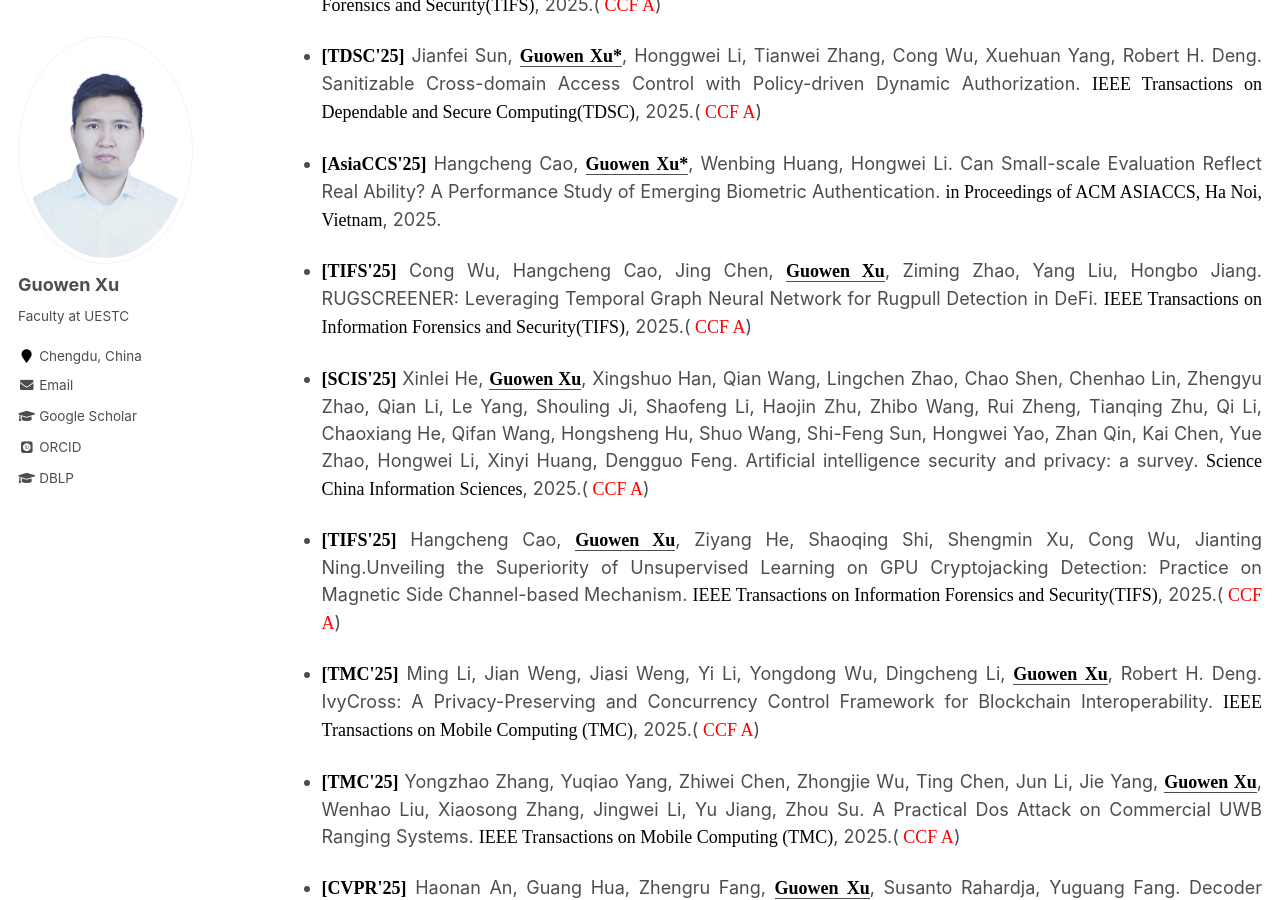
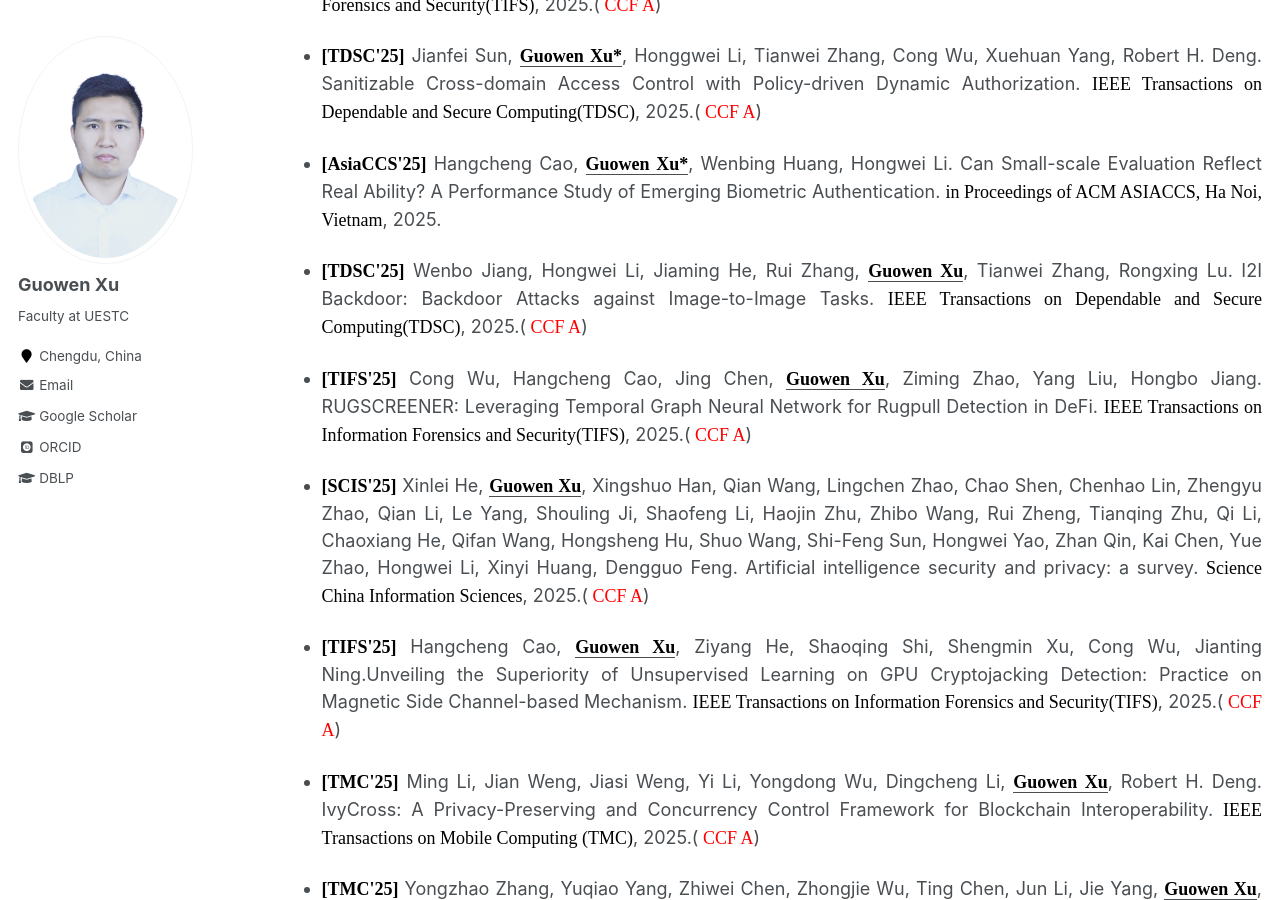
Before and after one commit to Guowen-xu/guowen-xu.github.io, a Jekyll site: the page built from _pages/publications.md, in a window 1280 px wide and 900 px high, scrolled down 915 px. Built offline with Jekyll 4.4.1, drawn with Linux system fonts in a browser that asks for light colours; some web fonts are replaced.

Commit message:
Update publications.md

```diff
--- a/_pages/publications.md
+++ b/_pages/publications.md
@@ -27,6 +27,8 @@ You can find my articles on my [Google Scholar](https://scholar.google.com.hk/ci
 * <p align="justify"> <b><font face="Times New Roman" color=black size=4> [TDSC'25]</font></b> Jianfei Sun, <u><b><font face="Times New Roman" color=black size=4> Guowen Xu*</font></b></u>, Honggwei Li, Tianwei Zhang, Cong Wu,  Xuehuan Yang,  Robert H. Deng. Sanitizable Cross-domain Access Control with Policy-driven Dynamic Authorization. <font face="Times New Roman" color=black size=4> IEEE Transactions on Dependable and Secure Computing(TDSC)</font>, 2025.(<font face="Times New Roman" color=red size=4> CCF A</font>)
 
 * <p align="justify"> <b><font face="Times New Roman" color=black size=4> [AsiaCCS'25]</font></b> Hangcheng Cao, <u><b><font face="Times New Roman" color=black size=4> Guowen Xu*</font></b></u>, Wenbing Huang, Hongwei Li. Can Small-scale Evaluation Reflect Real Ability? A Performance Study of Emerging Biometric Authentication. <font face="Times New Roman" color=black size=4> in Proceedings of ACM ASIACCS, Ha Noi, Vietnam</font>, 2025.
+
+* <p align="justify"> <b><font face="Times New Roman" color=black size=4> [TDSC'25]</font></b> Wenbo Jiang, Hongwei Li, Jiaming He, Rui Zhang, <u><b><font face="Times New Roman" color=black size=4> Guowen Xu</font></b></u>, Tianwei Zhang, Rongxing Lu.  I2I Backdoor: Backdoor Attacks against Image-to-Image Tasks. <font face="Times New Roman" color=black size=4> IEEE Transactions on Dependable and Secure Computing(TDSC)</font>, 2025.(<font face="Times New Roman" color=red size=4> CCF A</font>)
 * <p align="justify">  <b><font face="Times New Roman" color=black size=4> [TIFS'25]</font></b> Cong Wu, Hangcheng Cao, Jing Chen, <u><b><font face="Times New Roman" color=black size=4> Guowen Xu</font></b></u>, Ziming Zhao, Yang Liu, Hongbo Jiang. RUGSCREENER: Leveraging Temporal Graph Neural Network for Rugpull Detection in DeFi. <font face="Times New Roman" color=black size=4> IEEE Transactions on Information Forensics and Security(TIFS)</font>, 2025.(<font face="Times New Roman" color=red size=4> CCF A</font>)
 
 * <p align="justify"> <b><font face="Times New Roman" color=black size=4> [SCIS'25]</font></b> Xinlei He, <u><b><font face="Times New Roman" color=black size=4> Guowen Xu</font></b></u>, Xingshuo Han, Qian Wang, Lingchen Zhao, Chao Shen, Chenhao Lin, Zhengyu Zhao, Qian Li, Le Yang, Shouling Ji, Shaofeng Li, Haojin Zhu, Zhibo Wang, Rui Zheng, Tianqing Zhu, Qi Li, Chaoxiang He, Qifan Wang, Hongsheng Hu, Shuo Wang, Shi-Feng Sun, Hongwei Yao, Zhan Qin, Kai Chen, Yue Zhao, Hongwei Li, Xinyi Huang, Dengguo Feng. Artificial intelligence security and privacy: a survey. <font face="Times New Roman" color=black size=4> Science China Information Sciences</font>, 2025.(<font face="Times New Roman" color=red size=4> CCF A</font>)
```
